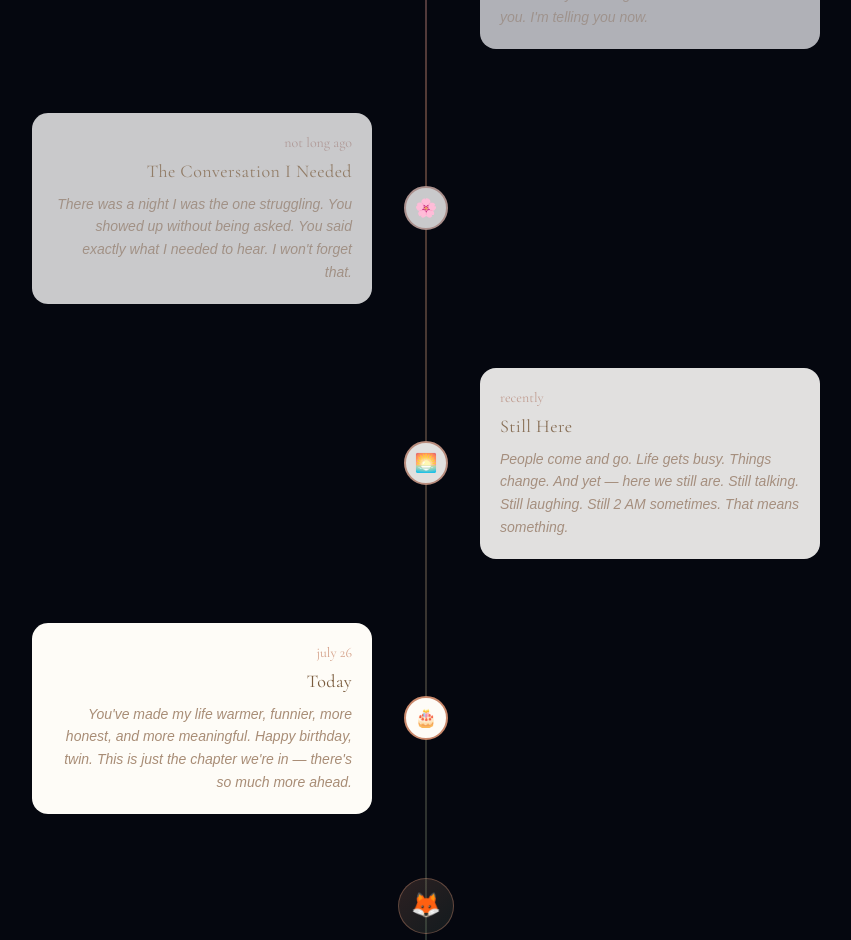
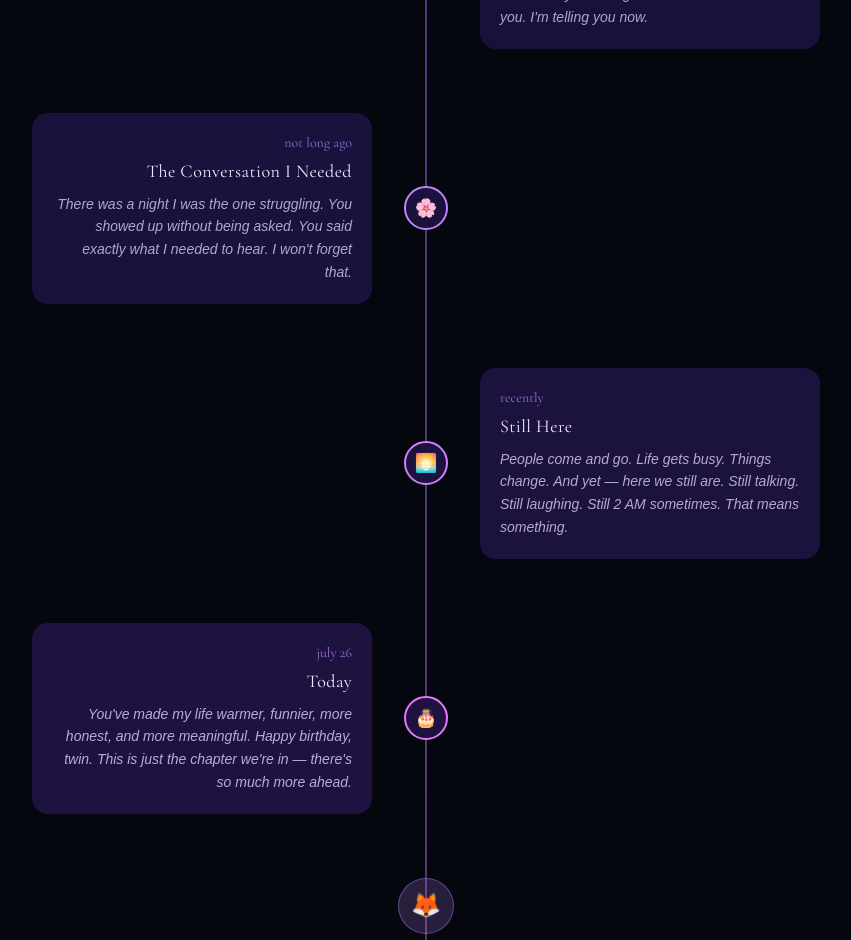
Before and after one commit to 0Vaibhav-Sinha0/twin, a Next.js app: page /timeline in a window 1280 px wide. Shown: the part 1860-2800 px from the top of the page, without its empty margins (214-1065 px from the left). Built offline with nearby package versions, Linux system fonts and the light colour scheme; a web font is replaced by a local one.

Commit message:
fix: timeline stays fully dark — scroll now shifts void black to deep violet (not day/light mode), cards and centre line shift blue to violet/magenta throughout

```diff
--- a/components/timeline/FriendshipTimeline.tsx
+++ b/components/timeline/FriendshipTimeline.tsx
@@ -9,19 +9,19 @@
 export default function FriendshipTimeline() {
   const { progress, containerRef } = useTimelineScroll();
 
-  // Background interpolates from night void → day parchment as you scroll
+  // Background interpolates from void black → deep violet as you scroll (stays dark throughout)
   const bgColor = useMemo(
-    () => interpolateColor("#05070f", "#fbf6ec", progress),
+    () => interpolateColor("#05070f", "#1a0a2e", progress),
     [progress]
   );
 
   const textColor = useMemo(
-    () => interpolateColor("#e8f4ff", "#7a5c3e", progress),
+    () => interpolateColor("#e8f4ff", "#f3e8ff", progress),
     [progress]
   );
 
   const accentColor = useMemo(
-    () => interpolateColor("#3aa9ff", "#c9886b", progress),
+    () => interpolateColor("#3aa9ff", "#c084fc", progress),
     [progress]
   );
 
@@ -80,7 +80,7 @@
           style={{
             width: "2px",
             background:
-              "linear-gradient(to bottom, #3aa9ff 0%, #9f7aea 35%, #c9886b 65%, #4a6b5a 100%)",
+              "linear-gradient(to bottom, #3aa9ff 0%, #9f7aea 40%, #c084fc 70%, #e879f9 100%)",
             opacity: 0.4,
             borderRadius: "1px",
           }}
@@ -111,8 +111,8 @@
             style={{
               width: "56px",
               height: "56px",
-              background: "linear-gradient(135deg, #c9886b33, #4a6b5a33)",
-              border: "1px solid rgba(201,136,107,0.4)",
+              background: "linear-gradient(135deg, #c084fc33, #9f7aea33)",
+              border: "1px solid rgba(192,132,252,0.4)",
               fontSize: "24px",
             }}
           >
@@ -120,7 +120,7 @@
           </div>
           <p
             className="font-hand text-center"
-            style={{ color: "#7a5c3e", opacity: 0.6, fontSize: "14px" }}
+            style={{ color: "#f3e8ff", opacity: 0.6, fontSize: "14px" }}
           >
             and this is only the beginning
           </p>
--- a/components/timeline/MilestoneCard.tsx
+++ b/components/timeline/MilestoneCard.tsx
@@ -9,7 +9,7 @@
   index: number;
 }
 
-// Night colours
+// Night colours (early milestones — blue)
 const N_BG     = "#0b1230";
 const N_BORDER = "#3aa9ff";
 const N_TITLE  = "#e8f4ff";
@@ -17,13 +17,13 @@
 const N_DATE   = "#3aa9ff";
 const N_NODE   = "#3aa9ff";
 
-// Day colours
-const D_BG     = "#fefcf7";
-const D_BORDER = "#c9886b";
-const D_TITLE  = "#7a5c3e";
-const D_BODY   = "#9a7a60";
-const D_DATE   = "#c9886b";
-const D_NODE   = "#c9886b";
+// "Warm" end colours (later milestones — deep violet, still dark)
+const D_BG     = "#1e1240";
+const D_BORDER = "#c084fc";
+const D_TITLE  = "#f3e8ff";
+const D_BODY   = "#d8c5f0";
+const D_DATE   = "#c084fc";
+const D_NODE   = "#e879f9";
 
 export default function MilestoneCard({ milestone, index }: MilestoneCardProps) {
   const { warmth, side } = milestone;
```
